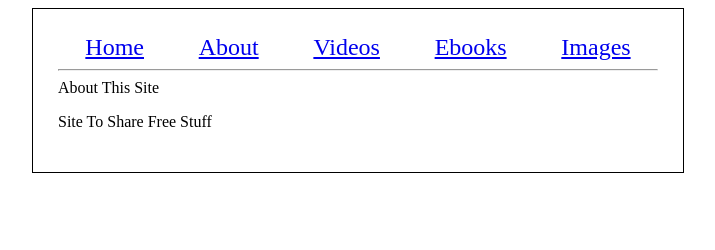
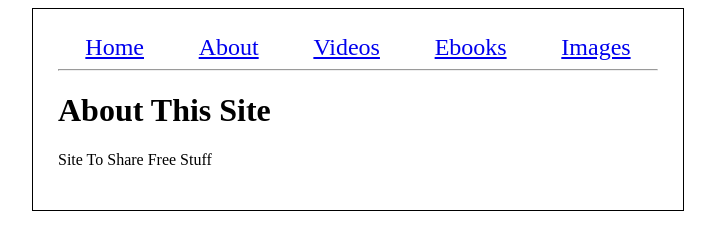
Before and after one commit to FreeBird002/FreeBird002.github.io, a plain HTML site: page about.html in a window 1280 px wide. Shown: the whole page, without its empty margins (282-997 px from the left). Drawn offline with Linux system fonts and the light colour scheme.

Commit message:
Update about.html

```diff
--- a/about.html
+++ b/about.html
@@ -19,7 +19,7 @@
      </div>
 
 <hr>
-     <h>About This Site</h>
+     <h1>About This Site</h1>
 
 <p>Site To Share Free Stuff</p>
 
```
